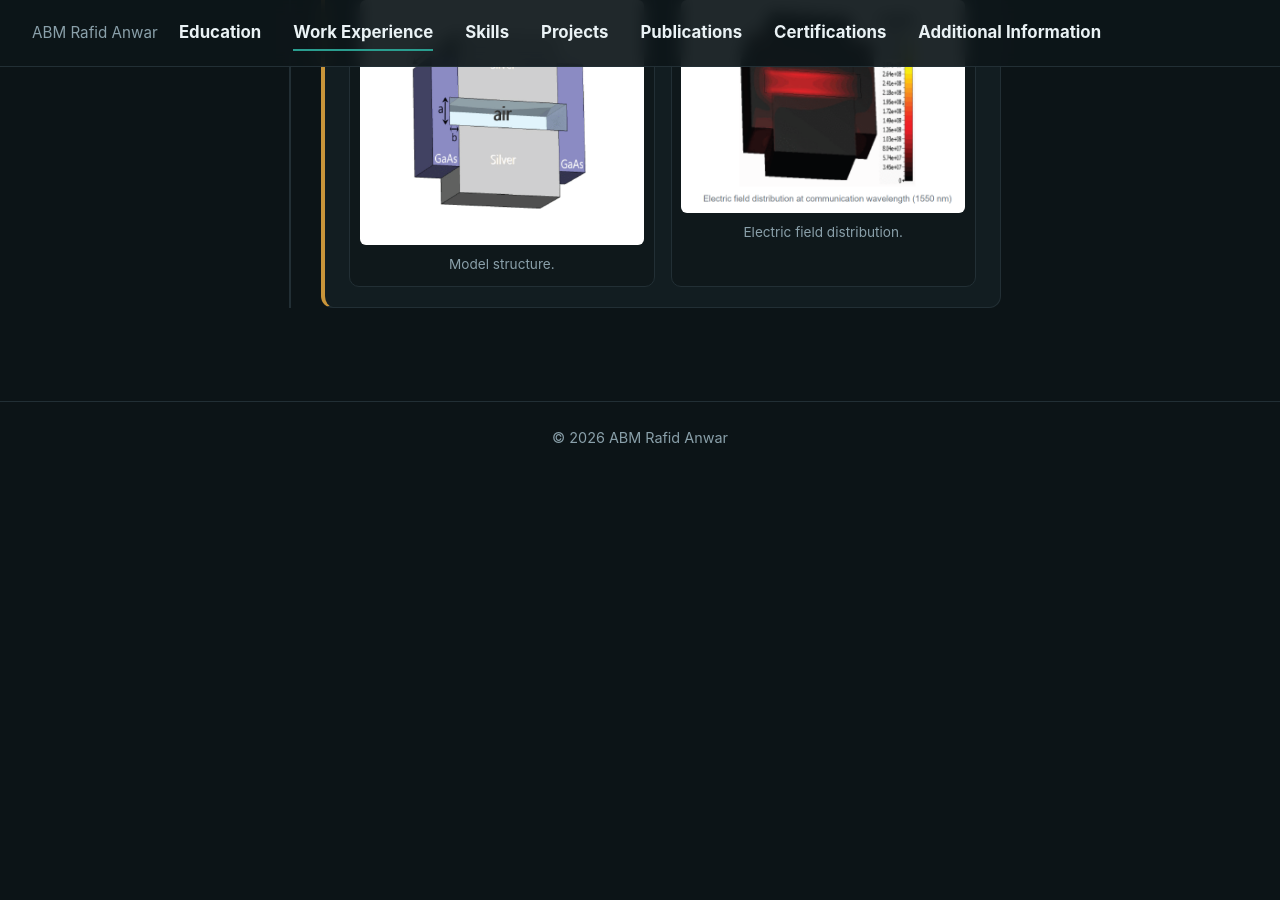
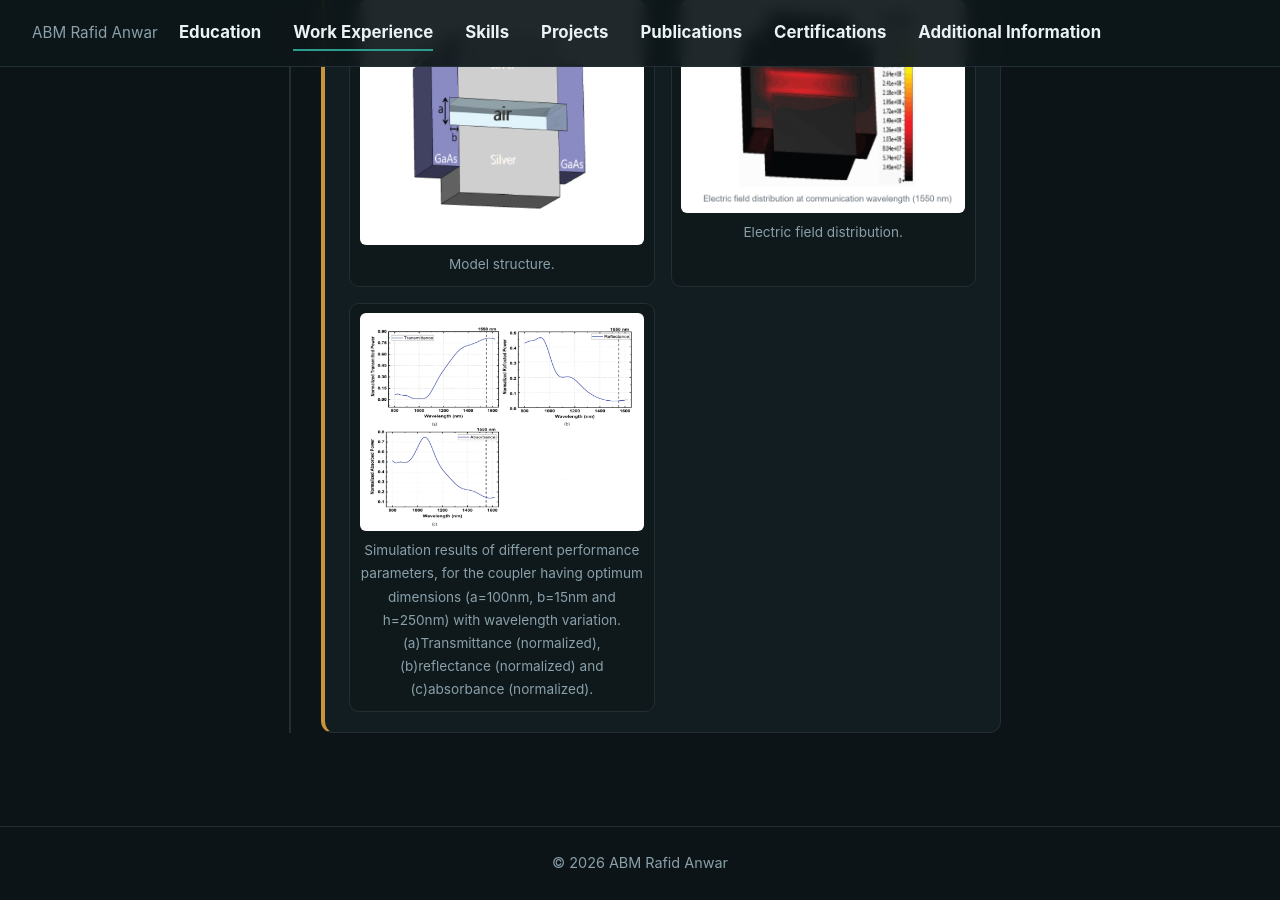
Before and after one commit to RafidAnwar/rafidanwar.github.io, a Jekyll site: the page built from work experience.md, in a window 1280 px wide and 900 px high, scrolled down 3872 px. Built offline with Jekyll 4.4.1, drawn with Linux system fonts in a browser that asks for light colours; before the commit the page ends 4347 px from its top, so only the background shows below that.

Commit message:
Update work experience.md

```diff
--- a/work experience.md
+++ b/work experience.md
@@ -112,6 +112,7 @@ title: "Work Experience"
 <div class="job-media">
 <figure><img src="/msc/bsc1.png" alt="Photo 1"><figcaption>Model structure.</figcaption></figure>
 <figure><img src="/msc/bsc2.png" alt="Photo 1"><figcaption>Electric field distribution.</figcaption></figure>
+<figure><img src="/msc/bsc3.png" alt="Photo 1"><figcaption>Simulation results of different performance parameters, for the coupler having optimum dimensions (a=100nm, b=15nm and h=250nm) with wavelength variation. (a)Transmittance (normalized), (b)reflectance (normalized) and (c)absorbance (normalized).</figcaption></figure>
 </div>
 </div>
 
```
